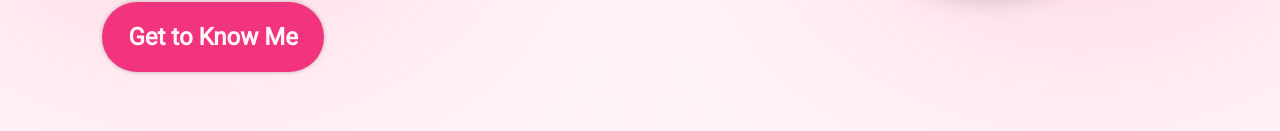
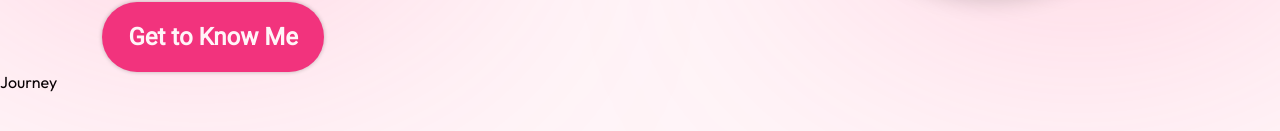
Before and after one commit to sabrintsya/Portfolio-Website, a React (Vite) app in the folder react-portfolio/: page / in a window 1280 px wide. Shown: the part 611-742 px from the top of the page. Built offline with nearby package versions, Linux system fonts and the light colour scheme.

Commit message:
add for journey

```diff
--- a/react-portfolio/src/App.jsx
+++ b/react-portfolio/src/App.jsx
@@ -1,12 +1,14 @@
 
 import styles from "./App.module.css";
 import { Hero } from "./components/Hero/Hero";
+import { Journey } from "./components/Journey/Journey";
 import { Navbar } from "./components/Navbar/Navbar";
 
 function App() {
   return <div className={styles.App}>
     <Navbar />
     <Hero />
+    <Journey />
   </div>;
 };
 
```
